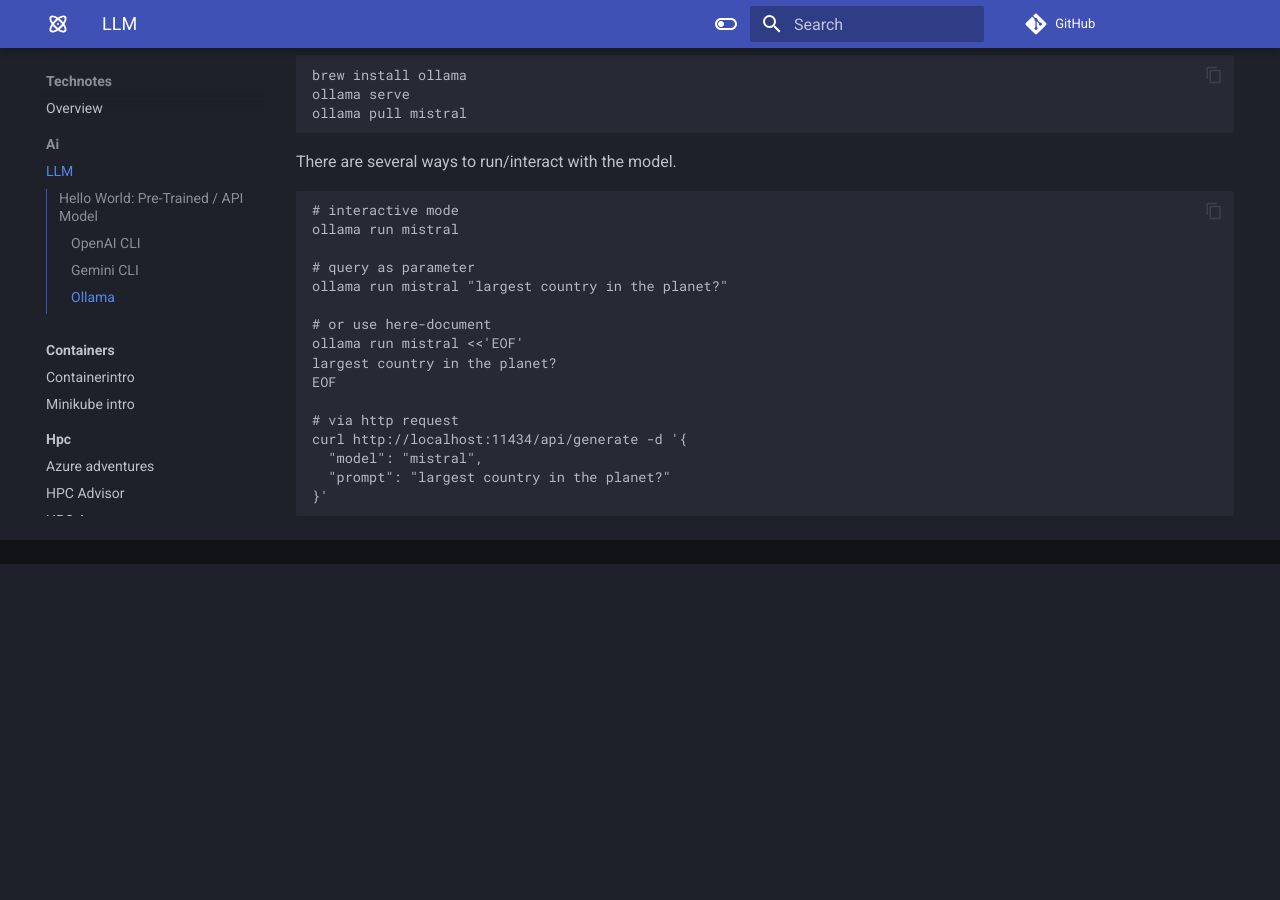
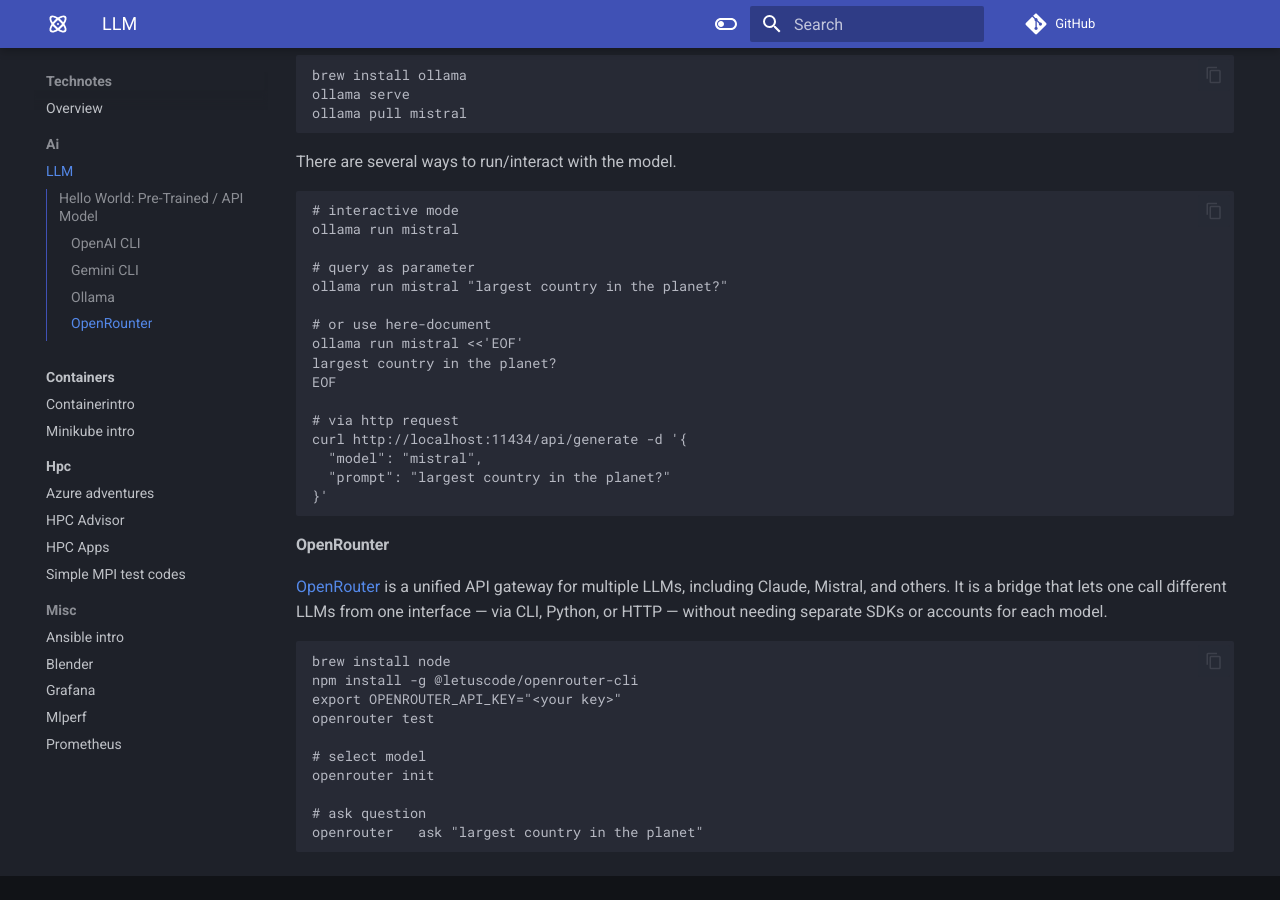
Before and after one commit to marconetto/technotes, an MkDocs documentation site: the page built from docs/ai/llm.md, in a window 1280 px wide and 900 px high, scrolled down 1526 px. Built offline with MkDocs 1.6.1 and Material for MkDocs 9.7.7, drawn with Linux system fonts in a browser that asks for light colours; comment, search, counter and statistics services are not loaded; before the commit the page ends 2090 px from its top, so only the background shows below that.

Commit message:
add llm content

````diff
--- a/docs/ai/llm.md
+++ b/docs/ai/llm.md
@@ -106,3 +106,21 @@
   "prompt": "largest country in the planet?"
 }'
 ```
+
+
+#### OpenRounter
+
+[OpenRouter](https://openrouter.ai/) is a unified API gateway for multiple LLMs, including Claude, Mistral, and others. It is a bridge that lets one call different LLMs from one interface — via CLI, Python, or HTTP — without needing separate SDKs or accounts for each model.
+
+```
+brew install node
+npm install -g @letuscode/openrouter-cli
+export OPENROUTER_API_KEY="<your key>"
+openrouter test
+
+# select model
+openrouter init
+
+# ask question
+openrouter   ask "largest country in the planet"
+```
````
